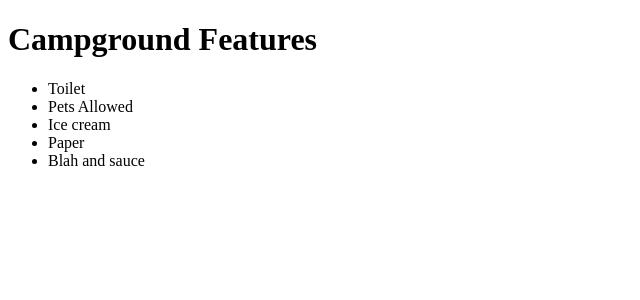
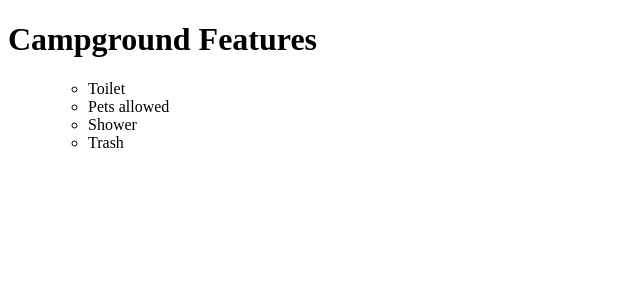
Before and after one commit to vic6/campsite-features, a React app: page / in a window 1280 px wide. Shown: the top 300 px of the page, without its empty margins (0-640 px from the left). Built offline with nearby package versions, Linux system fonts and the light colour scheme.

Commit message:
Add feature component

```diff
--- a/camp-features.js
+++ b/camp-features.js
@@ -1,4 +1,4 @@
-var FEATURES = [
+export var features = [
   {
     title: "Toilet",
     presence: true,
--- a/src/app.jsx
+++ b/src/app.jsx
@@ -1,19 +1,39 @@
-import React from "react";
+import React, { Component } from "react";
 import ReactDOM from "react-dom";
-import preload from '../camp-features.js';
+import { features } from "../camp-features.js";
 
-class Features extends React.Component {
+class Features extends Component {
   render() {
-    console.log("hello");
+    console.log(features);
     return (
       <div>
         <h1>Campground Features</h1>
         <ul>
-          <li>Toilet</li>
-          <li>Pets Allowed</li>
-          <li>Ice cream</li>
-          <li>Paper</li>
-          <li>Blah and sauce</li>
+          {features.map(feature => (
+            <Feature
+              title={feature.title}
+              presence={feature.presence}
+              subFeatures={feature.subfeatures}
+            />
+          ))}
+        </ul>
+      </div>
+    );
+  }
+}
+
+class Feature extends Component {
+  constructor(props) {
+    super(props);
+  }
+  handleFeatureClick(event) {
+    console.log(event.target);
+  }
+  render() {
+    return (
+      <div>
+        <ul>
+          <li onClick={this.handleFeatureClick}>{this.props.title}</li>
         </ul>
       </div>
     );
```
